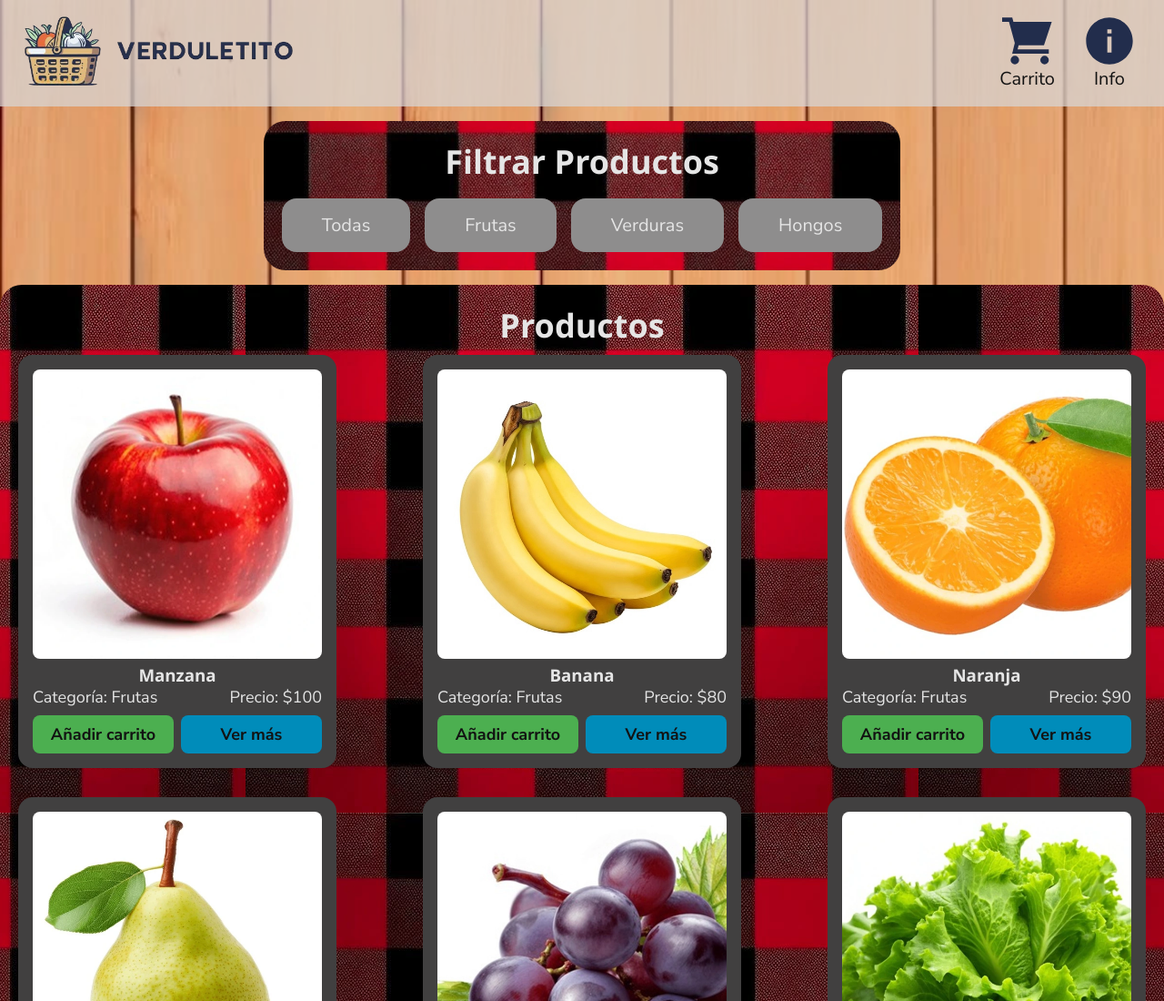
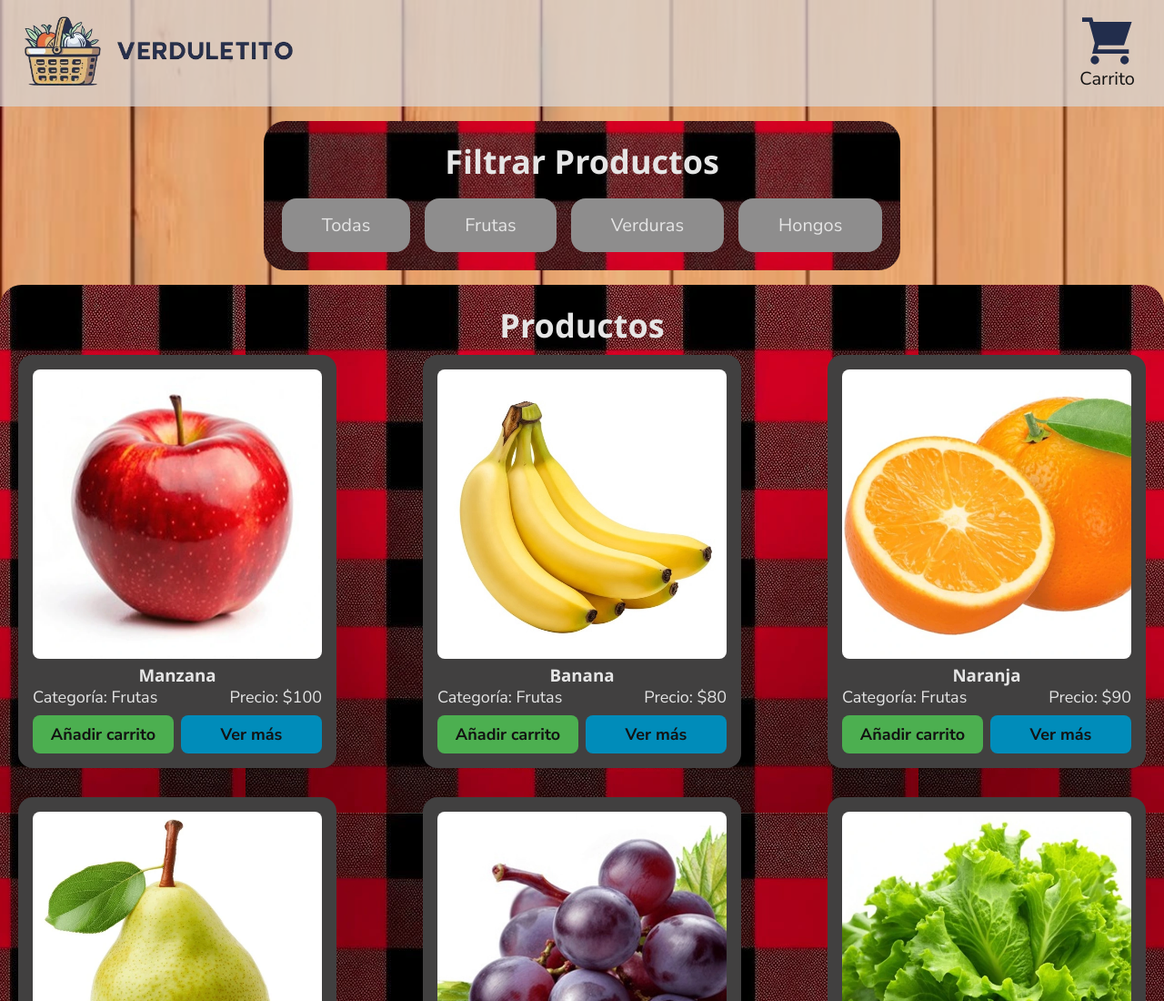
Before and after one commit to titoValen/Final-programacion-DWT2AP, a plain HTML site: page index.html in a window 1280 px wide. Shown: the top 1100 px of the page at 91% size. Drawn offline with nearby package versions, Linux system fonts and the light colour scheme.

Commit message:
Eliminar ítem de información del menú de navegación

```diff
--- a/index.html
+++ b/index.html
@@ -26,10 +26,6 @@
             <li id="carrito">
                 <img src="img/icon/TdesignCartFilled.svg" alt="Icono de carrito">
                 <span>Carrito</span>
-            </li>
-            <li id="info">
-                <img src="img/icon/TdesignInfoCircleFilled.svg" alt="Icono de información">
-                <span>Info</span>
             </li>
         </ul>
     </header>
```
Also changed, not shown: img/icon/TdesignInfoCircleFilled.svg (deleted).
